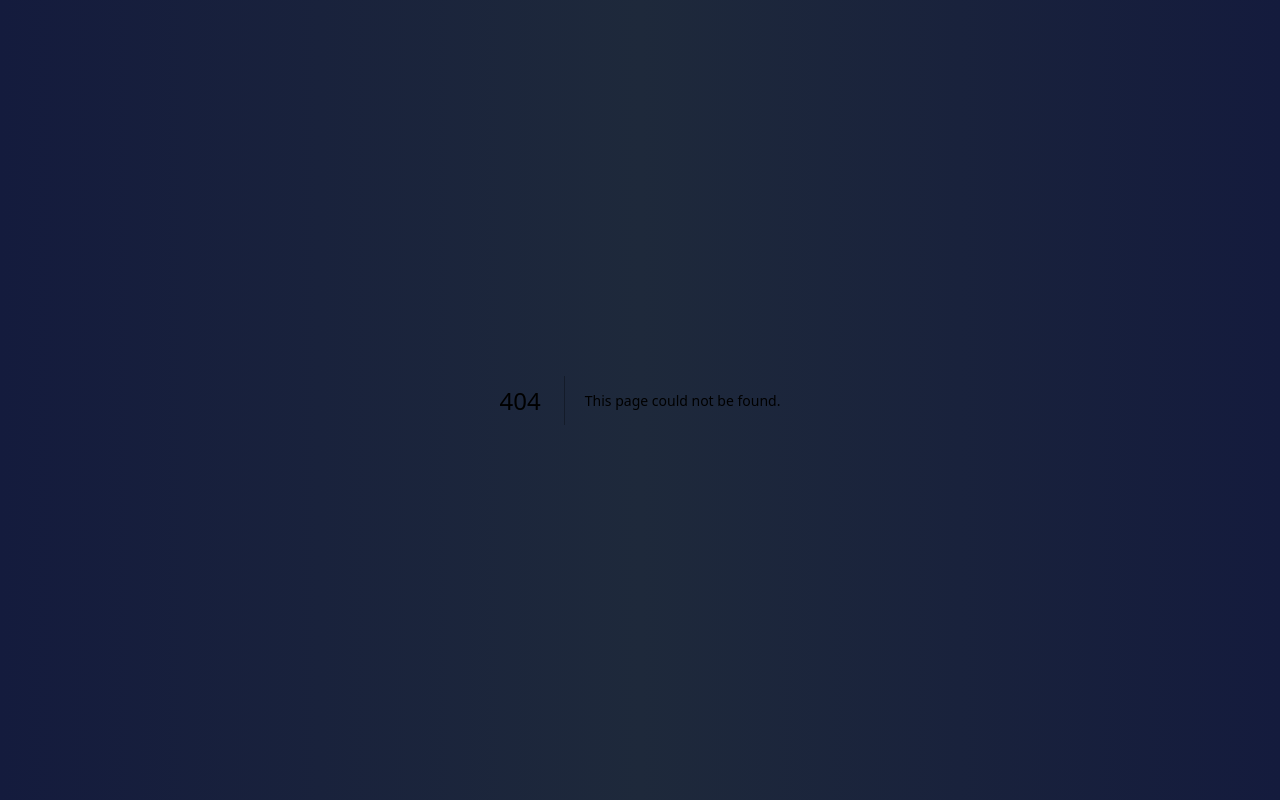
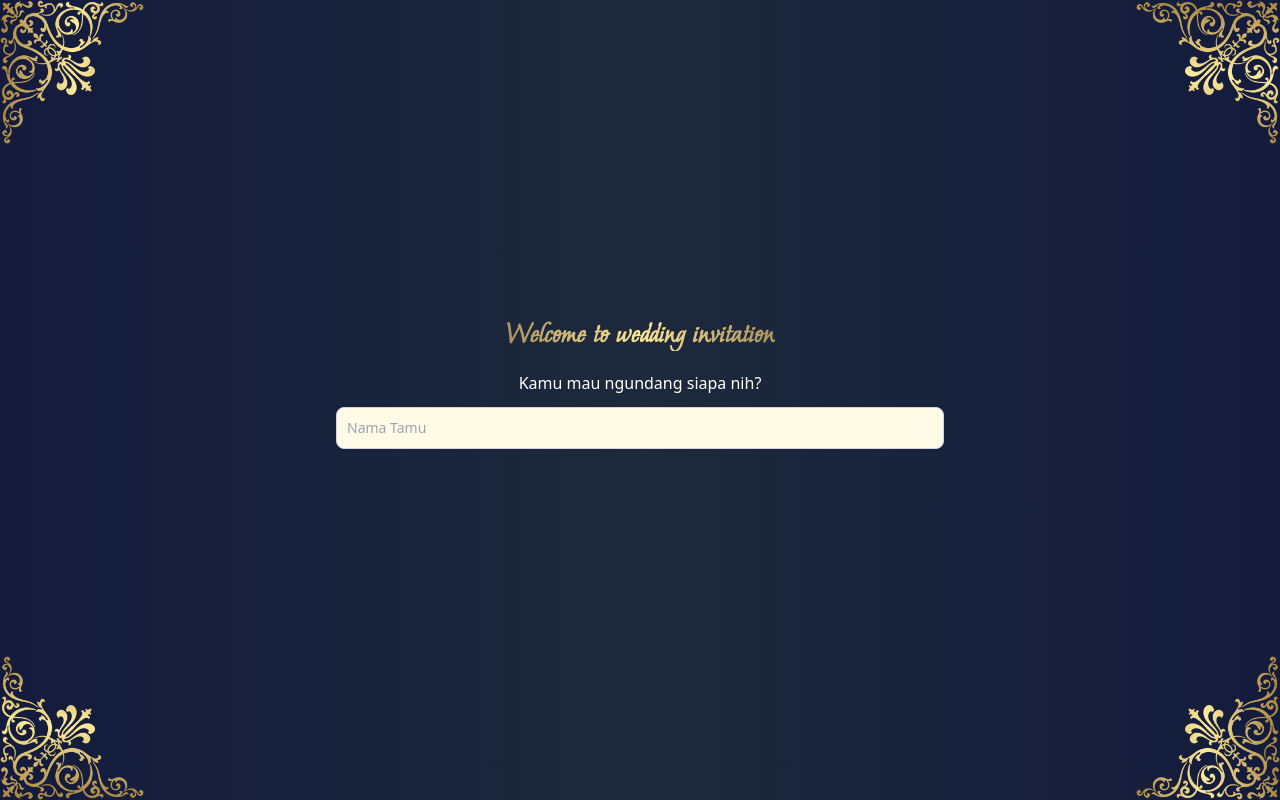
Before and after one commit to neurolinker/wedding-invitation, a Next.js app: page / in a window 1280 px wide. Before the commit this address had no page. Built offline with nearby package versions, Linux system fonts and the light colour scheme.

Commit message:
Creating invitation link generator page

```diff
--- a/package.json
+++ b/package.json
@@ -27,6 +27,7 @@
     "framer-motion": "^8.2.4",
     "moment": "^2.29.4",
     "next": "^13.1.1",
+    "next-share": "^0.19.0",
     "react": "^18.2.0",
     "react-dom": "^18.2.0",
     "react-inlinesvg": "^3.0.1",
--- /dev/null
+++ b/pages/index.tsx
@@ -0,0 +1,87 @@
+import React from "react";
+import {useScroll } from "framer-motion"
+import "yet-another-react-lightbox/styles.css";
+import "yet-another-react-lightbox/plugins/thumbnails.css";
+import FixedAccentPage from "../components/FixedAccent.page";
+import Link from 'next/link'
+import {
+    WhatsappShareButton,
+    WhatsappIcon,
+    TelegramShareButton,
+    TelegramIcon,
+    LineShareButton,
+    LineIcon,
+  } from 'next-share'
+import { GetServerSideProps } from "next";
+
+function Index({url}): JSX.Element {
+
+    const [guest, setGuest] = React.useState("")
+
+
+    return (
+        <>
+            {/* <ScrollPosition yPosition = {sY}/> */}
+            <FixedAccentPage/>
+            <div className = "flex flex-col justify-center">
+                <div className="w-full h-screen  ">
+                    <div className = "absolute text-white inset-0 justify-center items-center w-full flex ">
+                        <div className = "w-full flex-col flex items-center justify-center mb-14 mt-10  ">
+                            <p className = "text-center font-bold text-transparent bg-clip-text bg-gradient-to-r from-[#A98F5B] via-[#FBE698] to-[#A98F5B] font-moonRegular text-3xl">
+                                Welcome to wedding invitation
+                            </p>
+                            <div className = "mt-5">
+                                Kamu mau ngundang siapa nih?
+                            </div>
+                            <div className="mb-5 mt-3 w-full md:w-1/2 px-4">
+                                <input value = {guest} onChange={(e) => setGuest(e.target.value)} type="text" id="default-input" className=" bg-[#FFFBE7] border border-gray-300 text-[#8c5d1d] text-sm rounded-lg focus:ring-blue-500 focus:border-blue-500 block w-full p-2.5 " placeholder="Nama Tamu"/>
+                            </div>
+                            {guest!=="" && (
+                                <>
+                                    <div className = "flex flex-col items-center ">
+                                        {/* Kamu akan mengundang "{guest}" */}
+                                        <Link className = "mx-1 text-[#FBE698]" href={"/"+guest} rel="noopener noreferrer" target="_blank">Lihat undangan</Link>
+                                    </div>
+                                    <div className = "text-xs mb-2">Share:</div>
+                                    <div className = "flex space-x-2">
+                                        <WhatsappShareButton
+                                            url={url+"/"+guest}
+                                            title={'Kami bermaksud mengundang anda ke pernikahan kami'}
+                                            separator="💕"
+                                        >
+                                            <WhatsappIcon size={32} round />
+                                        </WhatsappShareButton>
+
+                                        <TelegramShareButton
+                                            url={url+"/"+guest}
+                                            title={'Kami bermaksud mengundang anda ke pernikahan kami'}
+                                        >
+                                            <TelegramIcon size={32} round />
+                                        </TelegramShareButton>
+
+                                    </div>
+                                </>
+                            )}
+
+                        </div>
+                    </div>
+                </div>
+            </div>
+
+        </>
+    )
+}
+
+
+export const getServerSideProps: GetServerSideProps = async (context) => {
+
+    const { req } = context
+
+    return {
+        props: {
+            url : req.headers.host
+        }
+    }
+}
+
+export default Index;
```
Also changed, not shown: 1 other file (tests, documents, lock files or other folders).
